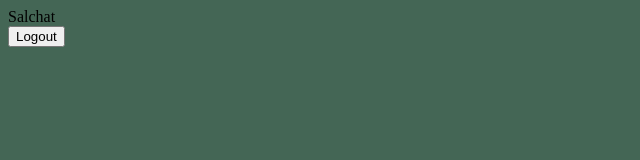
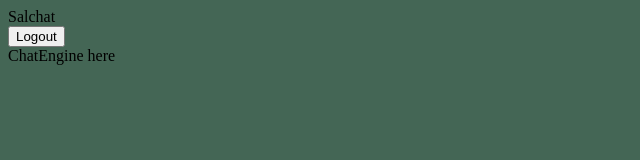
Before and after one commit to sbinmakhashen/Sal-chat, a React (Create React App) app: page /chat in a window 1280 px wide. Shown: the top 160 px of the page, without its empty margins (0-640 px from the left). Built offline with nearby package versions, Linux system fonts and the light colour scheme; no server answers.

Commit message:
destructuring context value

```diff
--- a/src/components/Chat.js
+++ b/src/components/Chat.js
@@ -1,12 +1,12 @@
-import React from 'react';
+import React, { useContext } from 'react';
 import { auth } from '../fireauth/firebase';
 import { useHistory } from 'react-router';
-
+import { AuthContext } from '../context/AuthContext';
 const Chat = () => {
   const history = useHistory();
-
-  const handleLogout = () => {
-    auth.signOut();
+  const { user } = useContext(AuthContext);
+  const handleLogout = async () => {
+    await auth.signOut();
     history.push('/');
   };
 
@@ -20,7 +20,7 @@ const Chat = () => {
           </button>
         </div>
       </header>
-      <main></main>
+      <main>ChatEngine here</main>
     </>
   );
 };
```
